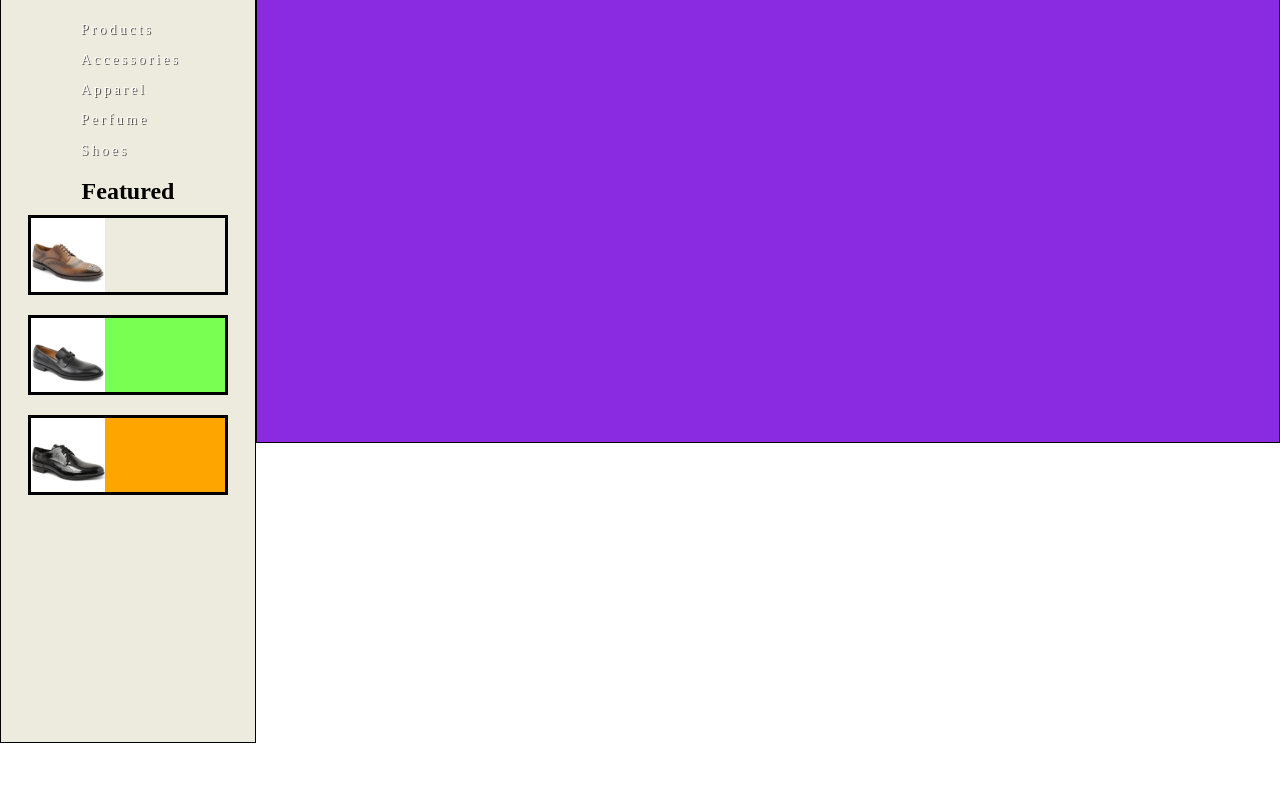
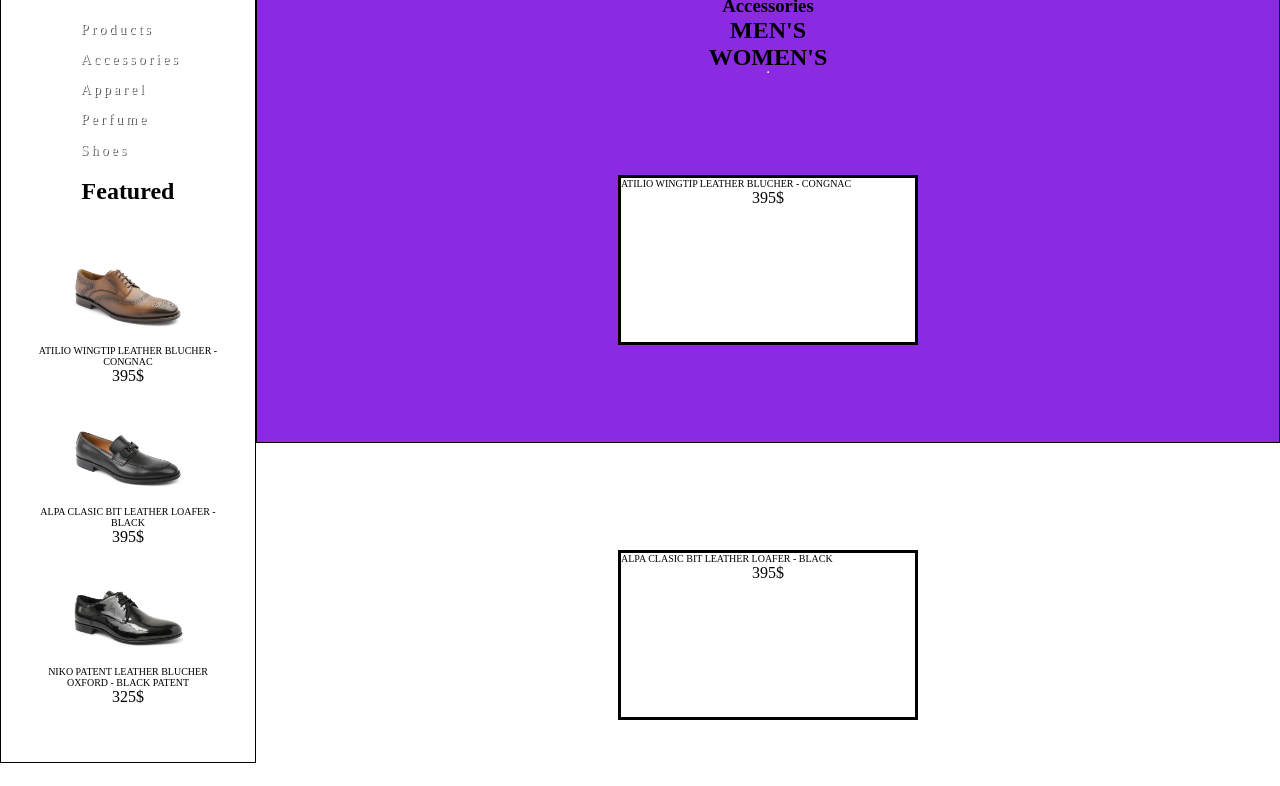
Before and after one commit to sergey-antonyan/Relq-project-1-sample-1-, a plain HTML site: page index.html in a window 1280 px wide. Shown: the part 140-926 px from the top of the page. Before the commit the page ends 883 px from the top, so only its background shows below. Drawn offline with Linux system fonts and the light colour scheme.

Commit message:
time to work on main

```diff
--- a/index.html
+++ b/index.html
@@ -5,14 +5,14 @@
   <meta http-equiv="X-UA-Compatible" content="IE=edge">
   <meta name="viewport" content="width=device-width, initial-scale=1.0">
   <link rel="stylesheet" href="./style.css">
-  <title>Document</title>
+  <title>BRUNO MAGLI</title>
 </head>
 <body>
   <header>
     <nav>
      <div class="nav-div1">
       <ul class="nav">
-        <div class="logo"><h2>THE LOGO</h2></div>
+        <div class="logo"><h2>BRUNOMAGLI</h2></div>
         <li><a href="">HOME</a> </li>
         <li><a href="" >ABOUT US  </a></li>
         <li> <a href="">SHOP</a></li>
@@ -47,14 +47,37 @@
 
     <div class="transfer">
       <h2>Featured</h2>
-      <div class="flexbox-item flexbox-item-1"><img style="max-width: 100%; max-height: 100%; left: 50%; " src="./img/koshik1.jpg" alt=""></div>
-      <div  class="flexbox-item flexbox-item-2"><img style="max-width: 100%; max-height: 100%;" src="./img/koshik2.jpg" alt=""></div>
-      <div class="flexbox-item flexbox-item-3"><img style="max-width: 100%; max-height: 100%;"  src="./img/koshik3.jpg" alt=""></div>
+      <div class="flexbox-item flexbox-item-1"><img style="max-width: 100%; max-height: 100%; left: 50%; " src="./img/koshik1.jpg" alt=""> <p style="font-size: 10px; display: flex;">ATILIO WINGTIP LEATHER BLUCHER - CONGNAC</p>
+        <p>395$</p>
+      </div>
+      <div  class="flexbox-item flexbox-item-2"><img style="max-width: 100%; max-height: 100%;" src="./img/koshik2.jpg" alt="">
+      <p style="font-size: 10px; display: flex;">ALPA CLASIC BIT LEATHER LOAFER - BLACK</p>
+      <p>395$</p>
+      </div>
+      <div class="flexbox-item flexbox-item-3"><img style="max-width: 100%; max-height: 100%;"  src="./img/koshik3.jpg" alt="">
+      <p style="font-size: 10px; display: flex;">NIKO PATENT LEATHER BLUCHER OXFORD - BLACK PATENT</p>
+      <p>325$</p>
+      </div>
     </div>
 
   </aside>
   <main class="products">
-    <h1>MAIN</h1></main>
+    <div class="cont">
+      <h3>Accessories</h3>
+      <span><h2>MEN'S</h2> </span><span><h2>WOMEN'S</h2></span><hr>
+      <div class="contbox-item contbox-item-1"> <p style="font-size: 10px; display: flex;">ATILIO WINGTIP LEATHER BLUCHER - CONGNAC</p>
+        <p>395$</p>
+      </div>
+      <div  class="contbox-item contbox-item-2">
+      <p style="font-size: 10px; display: flex;">ALPA CLASIC BIT LEATHER LOAFER - BLACK</p>
+      <p>395$</p>
+      </div>
+      <div class="contbox-item contbox-item-3">
+      <p style="font-size: 10px; display: flex;">NIKO PATENT LEATHER BLUCHER OXFORD - BLACK PATENT</p>
+      <p>325$</p>
+      </div>
+    </div>
+  </main>
 </div>
 <script src="./script.js"></script>
 </body>
--- a/style.css
+++ b/style.css
@@ -41,7 +41,7 @@ nav{
   width: 100%;
   height: 400px;
 }
-.result main {
+main {
   width: 80%;
   border: 1px solid black;
   height: 500px;
@@ -54,8 +54,8 @@ border: 1px solid black;
   padding-top: 2%;
   margin-top: 0%;
   width: 20%;
-  height: 800px;
-  background-color: #EDEADE ;
+  height: 820px;
+  background-color: white ;
   text-align: center;
 
 }
@@ -127,28 +127,68 @@ li a{
 }
 
 .flexbox-item{
-  margin-top: 3%;
+  margin-top: 8%;
    width: 200px;
-   margin: 10px;
-   border:3px solid black;
+   margin: 10%;
+
    background-color: #EDEADE;
-   text-align: left;
+   text-align: center;
+   justify-content: space-between;
 }
 
 .flexbox-item-1{
+
   box-sizing: border-box;
   object-fit: cover;
-  height: 80px;
-  background-color: #EDEADE;
+  height: 110px;
+  background-color: white;
   align-items: flex-start;
 }
 
 .flexbox-item-2{
-  height: 80px;
-  background-color: rgb(120, 255, 82);
+  height: 110px;
+  background-color: white;
 }
 
 .flexbox-item-3{
-  height: 80px;
-  background-color: orange;
+  height: 110px;
+  background-color:  white; ;
 }
+
+
+.cont {
+  padding-top: 5%;
+  display: flex;
+  justify-content:space-between;
+  flex-direction: column;
+  align-items: center;
+}
+
+.contbox-item{
+  margin-top: 8%;
+   width: 300px;
+   margin: 10%;
+  border: 3px solid black;
+   background-color: #EDEADE;
+   text-align: center;
+   justify-content: space-between;
+}
+
+.contbox-item-1{
+
+  box-sizing: border-box;
+  object-fit: cover;
+  height: 170px;
+  background-color: white;
+  align-items: flex-start;
+}
+
+.contbox-item-2{
+  height: 170px;
+  background-color: white;
+}
+
+.contbox-item-3{
+  height: 170px;
+  background-color:  white; ;
+}
```
